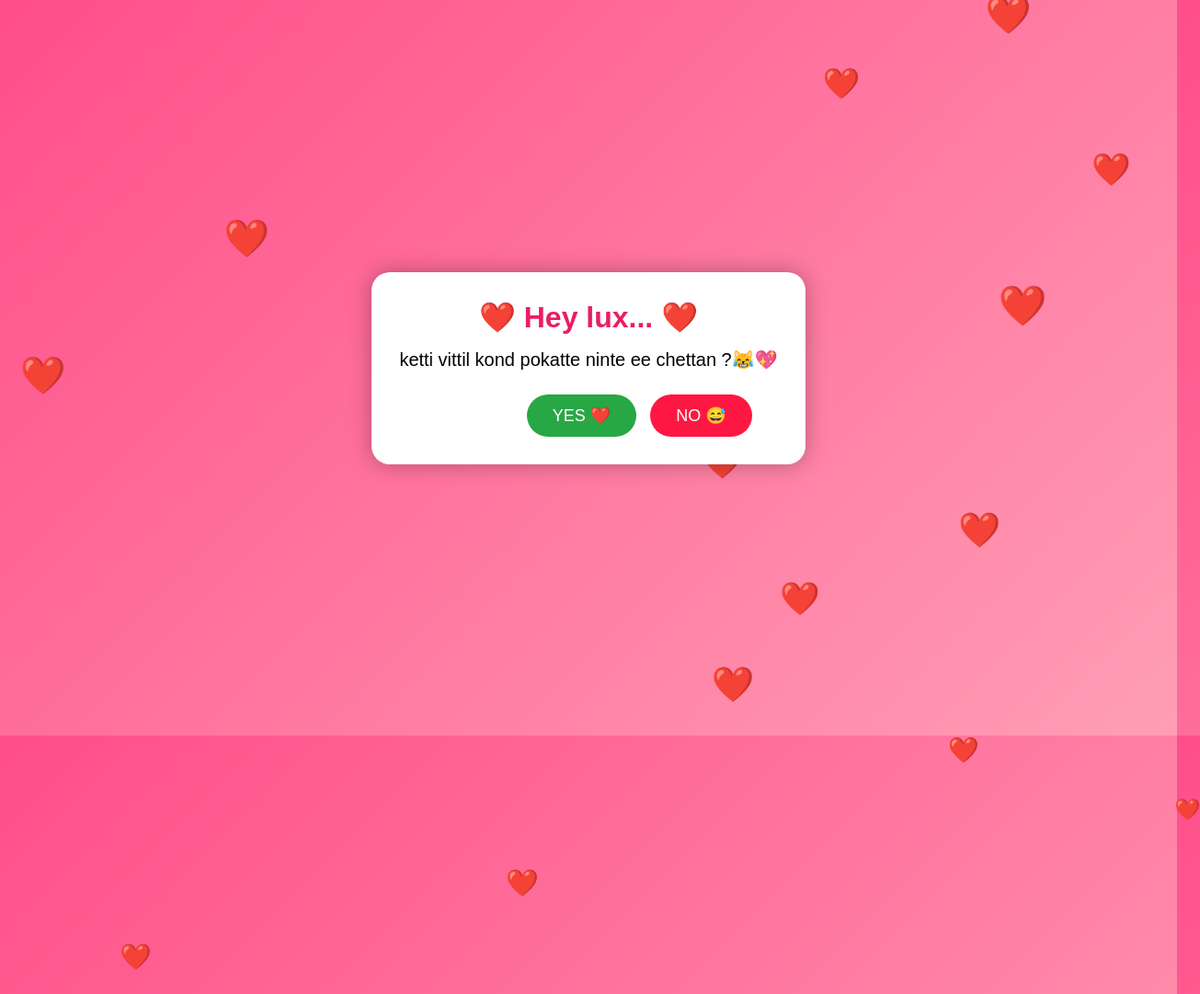
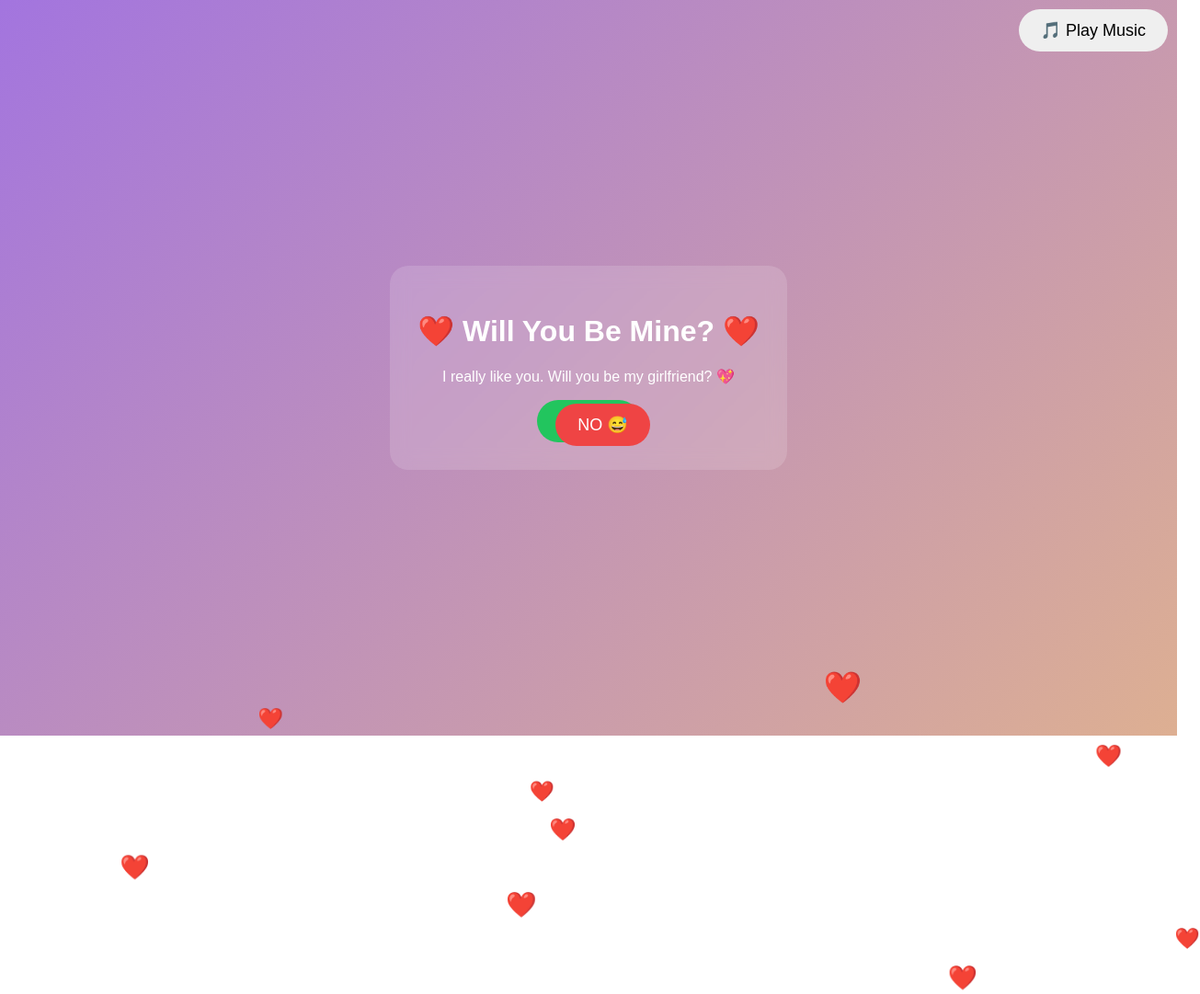
Before and after one commit to arjunm86703-max/Love-proposal, a plain HTML site: page index.html in a window 1280 px wide. Shown: the top 1081 px of the page at 92% size, 1305 px wide, since content can reach past the window. After the commit the page ends 800 px from the top, so only its background shows below. Drawn offline with Linux system fonts and the light colour scheme.

Commit message:
Add files via upload

```diff
--- a/index.html
+++ b/index.html
@@ -1,128 +1,31 @@
 <!DOCTYPE html>
-<html>
-<head>
-<meta charset="UTF-8">
-<meta name="viewport" content="width=device-width, initial-scale=1.0">
+<html lang="en"><head><meta charset="UTF-8"><meta name="viewport" content="width=device-width,initial-scale=1">
 <title>For Someone Special ❤️</title>
-
 <style>
-*{margin:0;padding:0;box-sizing:border-box;}
-body{
-height:100vh;
-display:flex;
-justify-content:center;
-align-items:center;
-background:linear-gradient(135deg,#ff4e8a,#ff9eb5);
-overflow:hidden;
-font-family:Arial,sans-serif;
-}
-
-.box{
-background:white;
-padding:30px;
-border-radius:20px;
-text-align:center;
-box-shadow:0 0 25px rgba(0,0,0,.3);
-z-index:10;
-}
-
-h1{
-color:#e91e63;
-margin-bottom:15px;
-}
-
-p{
-font-size:20px;
-margin-bottom:20px;
-height:30px;
-}
-
-button{
-padding:12px 28px;
-font-size:18px;
-border:none;
-border-radius:30px;
-cursor:pointer;
-}
-
-#yes{
-background:#28a745;
-color:white;
-margin-right:15px;
-}
-
-#no{
-background:#ff1744;
-color:white;
-position:absolute;
-}
-
-.heart{
-position:absolute;
-color:red;
-font-size:20px;
-animation:float 6s linear infinite;
-}
-
-@keyframes float{
-0%{transform:translateY(100vh);}
-100%{transform:translateY(-100vh);}
-}
-</style>
-
-</head>
+body{margin:0;font-family:Arial;background:linear-gradient(135deg,#ff4f9a,#8a5cff,#ffd166);background-size:400% 400%;animation:bg 10s infinite;color:#fff;overflow:hidden}
+@keyframes bg{0%{background-position:0%}50%{background-position:100%}100%{background-position:0%}}
+.wrap{display:flex;height:100vh;justify-content:center;align-items:center}
+.card{background:rgba(255,255,255,.15);backdrop-filter:blur(10px);padding:30px;border-radius:20px;text-align:center;position:relative}
+button{padding:12px 24px;border:none;border-radius:30px;font-size:18px;cursor:pointer}
+#yes{background:#22c55e;color:#fff}
+#no{background:#ef4444;color:#fff;position:absolute;left:180px;top:150px}
+.heart{position:fixed;animation:fall 6s linear forwards}
+@keyframes fall{from{transform:translateY(-10vh)}to{transform:translateY(110vh)}}
+#music{position:fixed;top:10px;right:10px}
+</style></head>
 <body>
-
-<div class="box">
-<h1>❤️ Hey lux... ❤️</h1>
-
-<p id="text"></p>
-
-<button id="yes" onclick="yes()">YES ❤️</button>
+<audio id="bgm" loop><source src="music.mp3" type="audio/mpeg"></audio>
+<button id="music" onclick="document.getElementById('bgm').play()">🎵 Play Music</button>
+<div class="wrap"><div class="card">
+<h1>❤️ Will You Be Mine? ❤️</h1>
+<p>I really like you. Will you be my girlfriend? 💖</p>
+<button id="yes" onclick="document.body.innerHTML='<div class=wrap><div class=card><h1>🥹 Thank You! ❤️</h1><h2>You made my day 🌹</h2></div></div>'">YES ❤️</button>
 <button id="no">NO 😅</button>
-
-</div>
-
+</div></div>
 <script>
-
-const msg="ketti vittil kond pokatte ninte ee chettan ?😹💖";
-let i=0;
-
-function type(){
-if(i<msg.length){
-document.getElementById("text").innerHTML+=msg.charAt(i);
-i++;
-setTimeout(type,70);
-}
-}
-type();
-
-const no=document.getElementById("no");
-
-function move(){
-no.style.left=Math.random()*(window.innerWidth-100)+"px";
-no.style.top=Math.random()*(window.innerHeight-60)+"px";
-}
-
-no.addEventListener("mouseover",move);
-no.addEventListener("click",move);
-
-function yes(){
-document.body.innerHTML="<div style='display:flex;justify-content:center;align-items:center;height:100vh;background:#ffdde1;font-family:Arial;text-align:center;'><div><h1>🥹❤️ Thank You ❤️🥹</h1><h2>You made me the happiest person today! 🌹</h2><h1>💍💕</h1></div></div>";
-}
-
-setInterval(()=>{
-let h=document.createElement("div");
-h.className="heart";
-h.innerHTML="❤️";
-h.style.left=Math.random()*100+"vw";
-h.style.fontSize=(20+Math.random()*25)+"px";
-document.body.appendChild(h);
-
-setTimeout(()=>h.remove(),6000);
-},300);
-
+const n=document.getElementById('no');
+function mv(){n.style.left=Math.random()*(innerWidth-100)+'px';n.style.top=Math.random()*(innerHeight-60)+'px';}
+n.onmouseover=mv;n.onclick=mv;
+setInterval(()=>{let h=document.createElement('div');h.className='heart';h.textContent='❤️';h.style.left=Math.random()*100+'vw';h.style.fontSize=(20+Math.random()*20)+'px';document.body.appendChild(h);setTimeout(()=>h.remove(),6000)},250);
 </script>
-
-</body>
-</html>
+</body></html>
```
